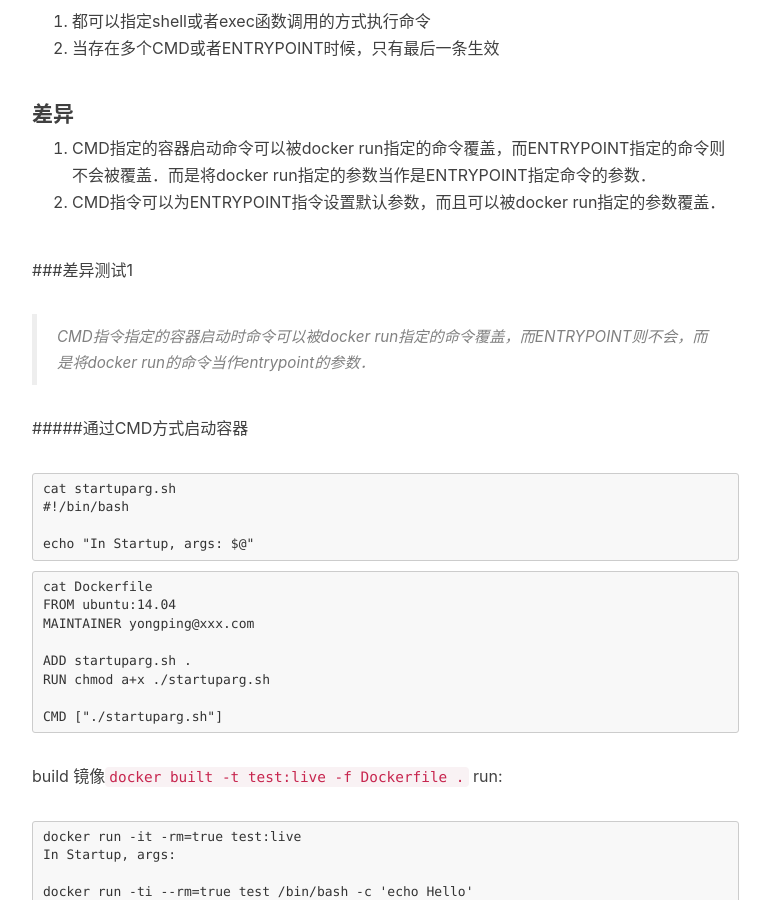
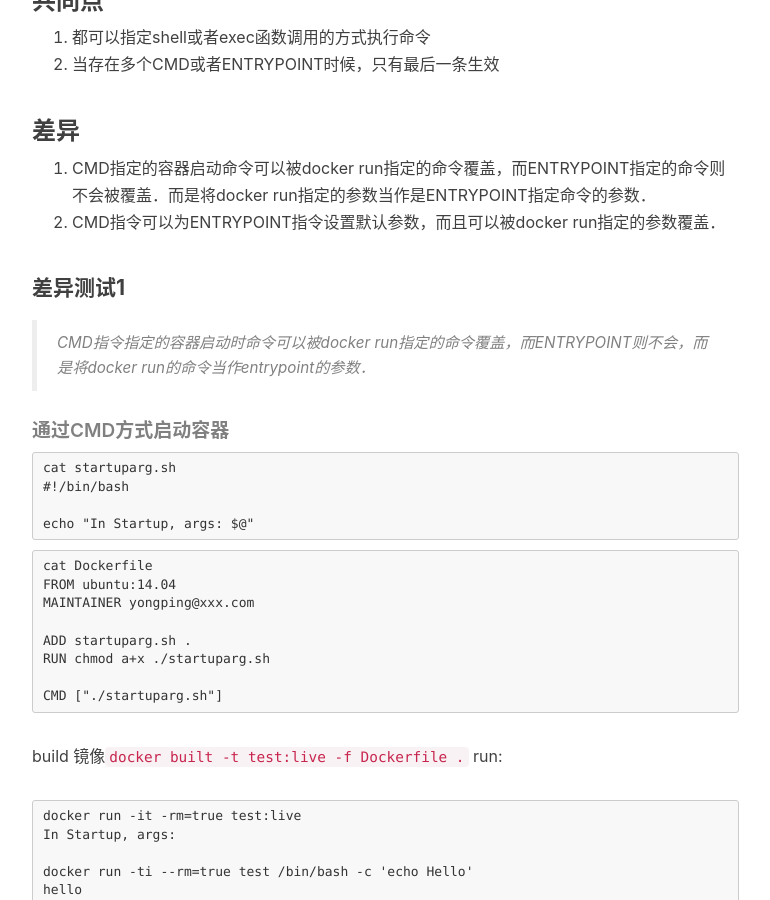
Before and after one commit to torubylist/blog, a Jekyll site: the page built from _posts/2019-3-19-docker-cmd-entry.markdown, in a window 1280 px wide and 900 px high, scrolled down 1086 px. Shown: the whole window, without its empty margins (233-1003 px from the left). Built offline with Jekyll 4.4.1, drawn with Linux system fonts in a browser that asks for light colours; nearby versions of some CDN libraries; comment, search, counter and statistics services are not loaded.

````diff
--- a/_posts/2019-3-19-docker-cmd-entry.markdown
+++ b/_posts/2019-3-19-docker-cmd-entry.markdown
@@ -13,29 +13,29 @@ tags:
 
 我们都知道CMD指令和ENTRYPOINT指令的作用都是为镜像指定容器启动后的命令，那他们的缺别大吗？为什么需要两个启动命令呢？
 
-### CMD使用方式
+## CMD使用方式
 - CMD  ["executable", "param1", "param2"]　使用exec执行，推荐方式
 - CMD command param1 param2　在/bin/sh中执行，提供给需要交互的应用
 - CMD ["param1", "param2"] 给ENTRYPOINT提供默认参数
 每个Dockerfile只能有一条CMD命令生效，如果指定了多条，只有最后一条生效．
 
-### ENTRYPOINT使用方式
+## ENTRYPOINT使用方式
 - ENTRYPOINT ["executable", "param1", "param2"]
 - ENTRYPOINT command param1 param2
 每个Dockerfile只有一条ENTRYPOINT生效，当存在多个时，只有最后一条生效
 
-#### 共同点
+### 共同点
 1. 都可以指定shell或者exec函数调用的方式执行命令
 2. 当存在多个CMD或者ENTRYPOINT时候，只有最后一条生效
 
-#### 差异
+### 差异
 1. CMD指定的容器启动命令可以被docker run指定的命令覆盖，而ENTRYPOINT指定的命令则不会被覆盖．而是将docker run指定的参数当作是ENTRYPOINT指定命令的参数．
 2. CMD指令可以为ENTRYPOINT指令设置默认参数，而且可以被docker run指定的参数覆盖．
 
-###差异测试1
+#### 差异测试1
 > CMD指令指定的容器启动时命令可以被docker run指定的命令覆盖，而ENTRYPOINT则不会，而是将docker run的命令当作entrypoint的参数．
 
-#####通过CMD方式启动容器
+##### 通过CMD方式启动容器
 ```
 cat startuparg.sh
 #!/bin/bash
@@ -81,7 +81,7 @@ In Startup, args:
 docker run -ti --rm=true entrytest:live /bin/bash -c 'echo Hello'
 In Startup, args: /bin/bash -c echo hello
 ```
-### 差异测试２
+#### 差异测试２
 > CMD指令可以为ENTRYPOINT指令设置默认参数，而且可以被docker run指定的参数覆盖．
 
 CMDENTRYDockerfile
````
